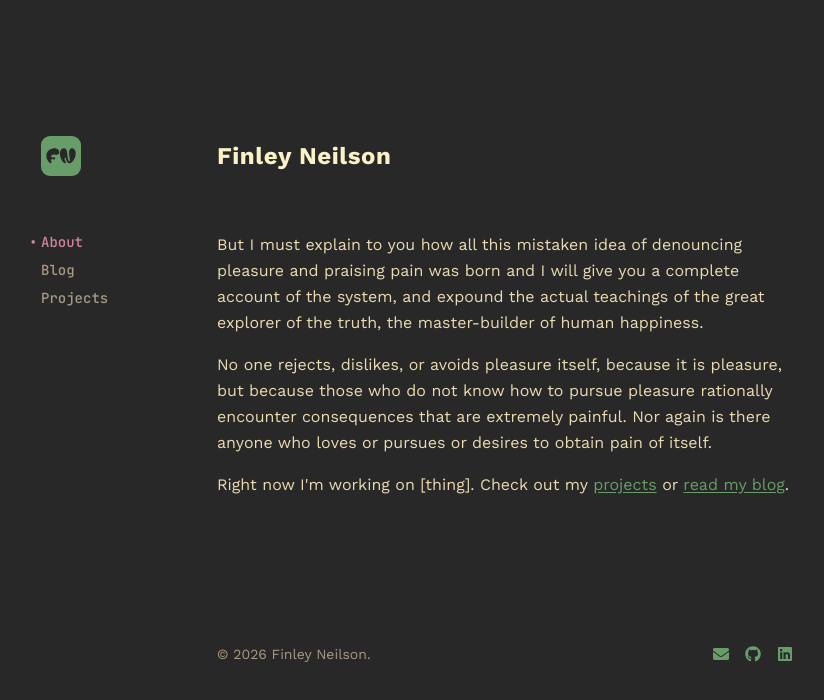
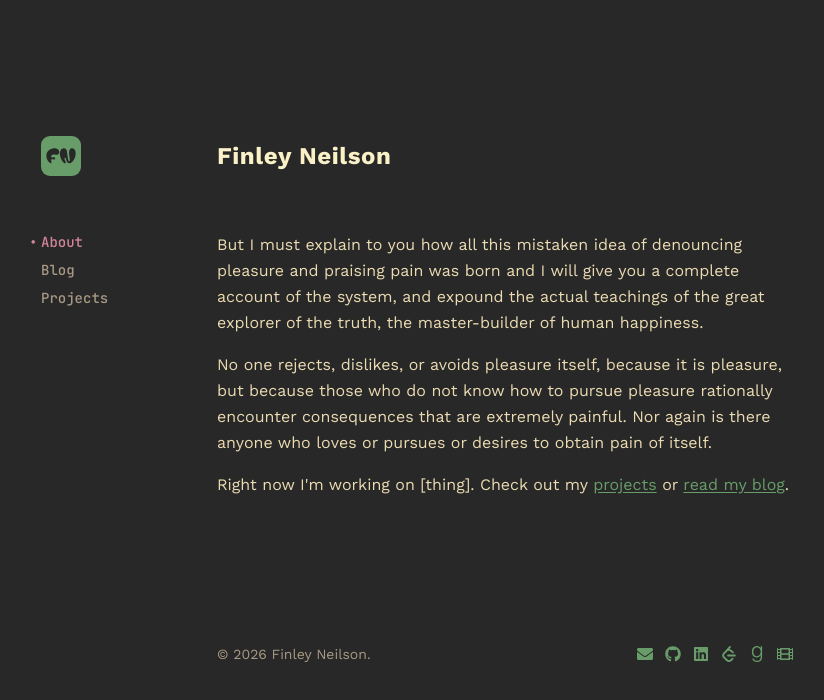
Before and after one commit to FinleyNeilson/finley_personal_website, a Next.js app: page / in a window 1280 px wide. Shown: the top 700 px of the page, without its empty margins (135-959 px from the left). Built offline with nearby package versions, Linux system fonts and the light colour scheme.

Commit message:
feat: added goodreads / letterboxd icons and put my linkedin username in

```diff
--- a/src/components/site-footer.tsx
+++ b/src/components/site-footer.tsx
@@ -1,18 +1,28 @@
-import { FaEnvelope, FaGithub, FaLinkedin } from "react-icons/fa";
+import { FaEnvelope, FaFilm, FaGithub, FaLinkedin } from "react-icons/fa";
+import { SiGoodreads, SiLeetcode } from "react-icons/si";
 
 export function SiteFooter() {
   return (
     <footer className="mt-8 flex flex-col items-start justify-between gap-4 text-sm text-fg4 sm:flex-row sm:items-center">
       <p>© {new Date().getFullYear()} Finley Neilson.</p>
-      <div className="flex items-center gap-4">
-        <a href="mailto:you@example.com" aria-label="Email" className="text-accent hover:text-blue">
+      <div className="flex items-center gap-3">
+        <a href="mailto:finleyjohnneilson@gmail.com" aria-label="Email" className="text-accent hover:text-blue">
           <FaEnvelope size={16} />
         </a>
-        <a href="https://github.com/yourusername" aria-label="GitHub" className="text-accent hover:text-blue">
+        <a href="https://github.com/FinleyNeilson" aria-label="GitHub" className="text-accent hover:text-blue">
           <FaGithub size={16} />
         </a>
-        <a href="https://linkedin.com/in/yourusername" aria-label="LinkedIn" className="text-accent hover:text-blue">
+        <a href="https://linkedin.com/in/finley-neilson-56267a224" aria-label="LinkedIn" className="text-accent hover:text-blue">
           <FaLinkedin size={16} />
+        </a>
+        <a href="https://leetcode.com/u/finleyjohnneilson/" aria-label="LeetCode" className="text-accent hover:text-blue">
+          <SiLeetcode size={16} />
+        </a>
+        <a href="https://www.goodreads.com/user/show/106020046-finley-neilson" aria-label="Goodreads" className="text-accent hover:text-blue">
+          <SiGoodreads size={16} />
+        </a>
+        <a href="https://letterboxd.com/finleyiscool/" aria-label="Letterboxd" className="text-accent hover:text-blue">
+          <FaFilm size={16} />
         </a>
       </div>
     </footer>
```
